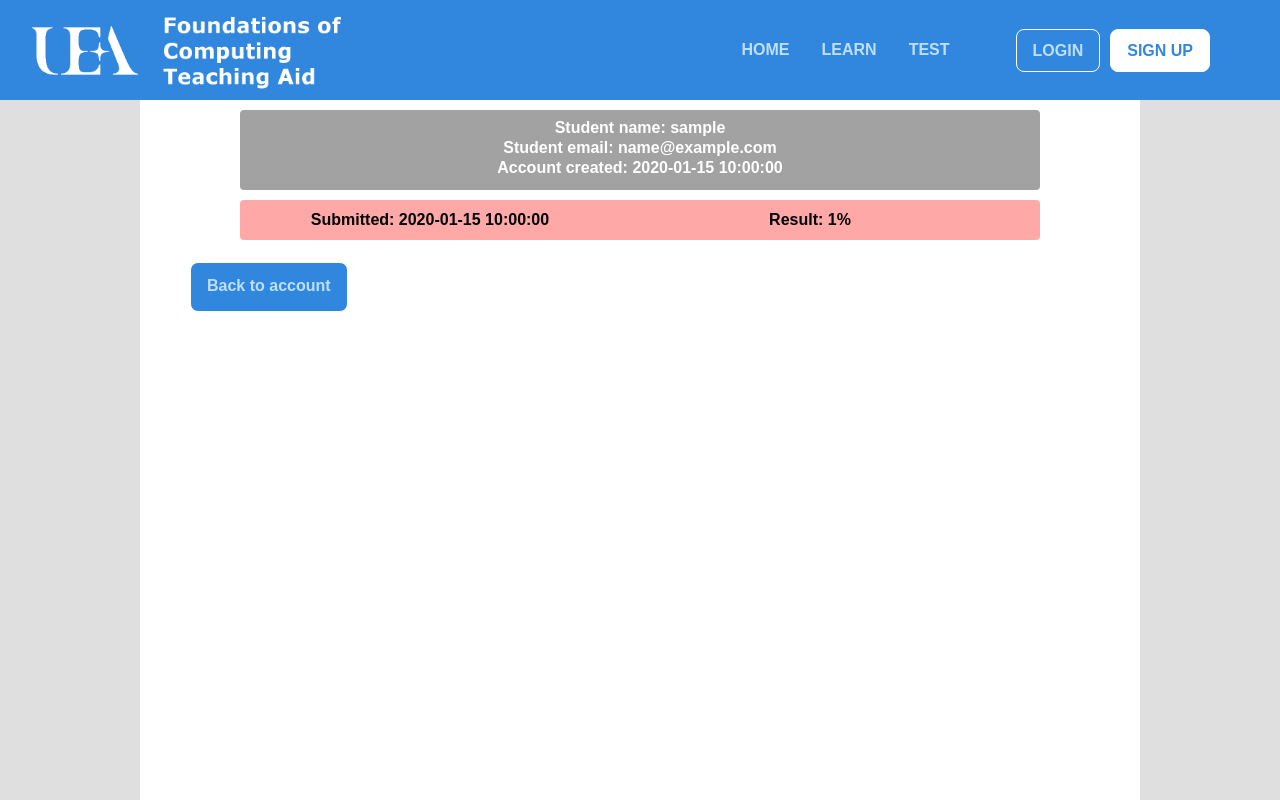
After one commit to bkijak/project, a Flask app: template templates/userTests.html in a window 1280 px wide. The commit adds this page. Run offline with Flask 2, Linux system fonts and the light colour scheme; the template is opened without the code that fills it: most values are stand-ins (such as "Sample title", 1, 10 or a date in 2020); some libraries are stand-ins or nearby versions.

Commit message:
changes to test

```diff
--- a/static/css/styles.css
+++ b/static/css/styles.css
@@ -815,7 +815,7 @@ box-shadow: none;
 .accButton {
 	width: 200px;
 	height: 40px;
-	margin-bottom: 3px;
+	margin-bottom: 6px;
 	background-color: #3187DD !important;
 	color: #bfdfff !important;
 	font-weight: bold;
@@ -889,6 +889,7 @@ box-shadow: none;
 .testResult p {
 	width: 380px;
 	font-weight: bold;
+	text-decoration: none;
 }
 
 .questionResult {
@@ -983,6 +984,14 @@ box-shadow: none;
 	width: 40%;
 }
 
+#userListItem {
+	background-color: #9eceff;
+}
+
+#userListItem:hover {
+	background-color: #7acaf9;
+}
+
 .generalTestInfo {
 	background-color: #a2a2a2;
 	height: auto;
@@ -992,6 +1001,23 @@ box-shadow: none;
 	padding: 10px 0;
 	font-weight: bold;
 	color: white;
+}
+
+.generalTestInfo p {
+	margin-bottom: 4px;
+}
+
+.generalTestInfo h1 {
+	display: inline-block;
+	width: 32%;
+}
+
+#backButton {
+	line-height: 30px;
+	vertical-align: middle;
+	height: 50px;
+	margin-top: 15px;
+	margin-bottom: 30px;
 }
 
 /****************************************************/
--- a/static/scripts/test.js
+++ b/static/scripts/test.js
@@ -412,17 +412,16 @@ function QType6(questionNumber) {
                    " and input 2 = " + input2 + " </span>" +
                    "<br><div class='gateDiv'>" + gateLocation + " <br><label class='testAnswerLabel'> Answer </label> <br> <input type='text' name'answer' id='answer" +
                    questionNumber + "'" + "</div>";
-    question = "Give the output of the following gate, given input 1 = " + input1 + " and input 2 = " + input2 + gateLocation;
+    question = "Give the output of the following gate, given input 1 = " + input1 + " and input 2 = " + input2 + ": " + gateLocation;
   }
   else if (inputs == 1) {
     outputString = "<div class=questionContainer>   <span class='questionHeader' id='questionNumber'>" + questionNumber +
                    " </span> <span class='questionHeader'> Give the output of the following gate, given input 1 = " + input1 + " </span>" +
                    "<br><div class='gateDiv'>" + gateLocation + " <br><label class='testAnswerLabel'> Answer </label> <br> <input type='text' name'answer' id='answer" +
                    questionNumber + "'" + "</div>";
-    question = "Give the output of the following gate, given input 1 = " + input1 + gateLocation;
+    question = "Give the output of the following gate, given input 1 = " + input1 + ": " + gateLocation;
   }
 
-  question = "Name the following logic gate: " + gateLocation;
   var a = questionNumber;
   return [a, question, answer, outputString];
 }
--- /dev/null
+++ b/templates/userTests.html
@@ -0,0 +1,63 @@
+{% extends "base.html" %}
+{% import "bootstrap/wtf.html" as wtf %}
+
+{% block title %}UEA{% endblock %}
+
+{% block currentButton %}
+
+  {% if current_user.is_authenticated %}
+  <a class="myBW w3-bar-item w3-button w3-red w3-right" href="{{ url_for('account') }}">ACCOUNT</a>
+  {% else %}
+  <a class="myBW w3-bar-item w3-button w3-red w3-right" href="{{ url_for('register') }}">SIGN UP</a>
+  {% endif %}
+
+  {% if current_user.is_authenticated %}
+    <a class="myBB w3-bar-item w3-button w3-red w3-right" href="{{ url_for('logout') }}">LOGOUT</a>
+  {% else %}
+    <a class="myBB w3-bar-item w3-button w3-red w3-right" href="{{ url_for('login') }}">LOGIN</a>
+  {% endif %}
+
+  <a class="myB w3-bar-item w3-button w3-black w3-right" href="{{ url_for('test') }}">TEST</a>
+  <a class="myB w3-bar-item w3-button w3-black w3-right" href="{{ url_for('learn') }}">LEARN</a>
+  <a class="myB w3-bar-item w3-button w3-teal w3-right" href="{{ url_for('index') }}">HOME</a>
+{% endblock %}
+
+{% block page_content %}
+  <div class="midContainer">
+    <div class="generalTestInfo">
+      <p> Student name: {{ userViewed.username }} </p>
+      <p> Student email: {{ userViewed.email }} </p>
+      <p> Account created: {{ userViewed.date }} </p>
+    </div>
+
+    {% for test in tests2 %}
+      {% if (test.percentage >= 40) %}
+      <a href="/account/view_test/{{ test.id }}">
+        <div class="testResult" id="passedTest">
+          <p> Submitted: {{ test.timestamp.strftime("%Y-%m-%d %H:%M:%S") }} </p>
+          <p> Result: {{ test.percentage }}% </p>
+        </div>
+      </a>
+      {% endif %}
+
+      {% if (test.percentage < 40) %}
+      <a href="/account/view_test/{{ test.id }}">
+        <div class="testResult" id="failedTest">
+          <p> Submitted: {{ test.timestamp.strftime("%Y-%m-%d %H:%M:%S") }} </p>
+          <p> Result: {{ test.percentage }}% </p>
+        </div>
+      </a>
+      {% endif %}
+    {% endfor %}
+
+    <div class="midContainer">
+      <a class="myBB w3-bar-item w3-button w3-red w3-left" id="backButton" href="{{url_for('account')}}"> Back to account </a>
+    </div>
+  </div>
+
+
+{% endblock %}
+
+{% block scripts %}
+  {{ super() }}
+{% endblock %}
```
Also changed, not shown: project.py (+45 -2 lines), templates/account.html (+30 -3 lines), templates/accountTest.html (+11 -2 lines), data.sqlite.
